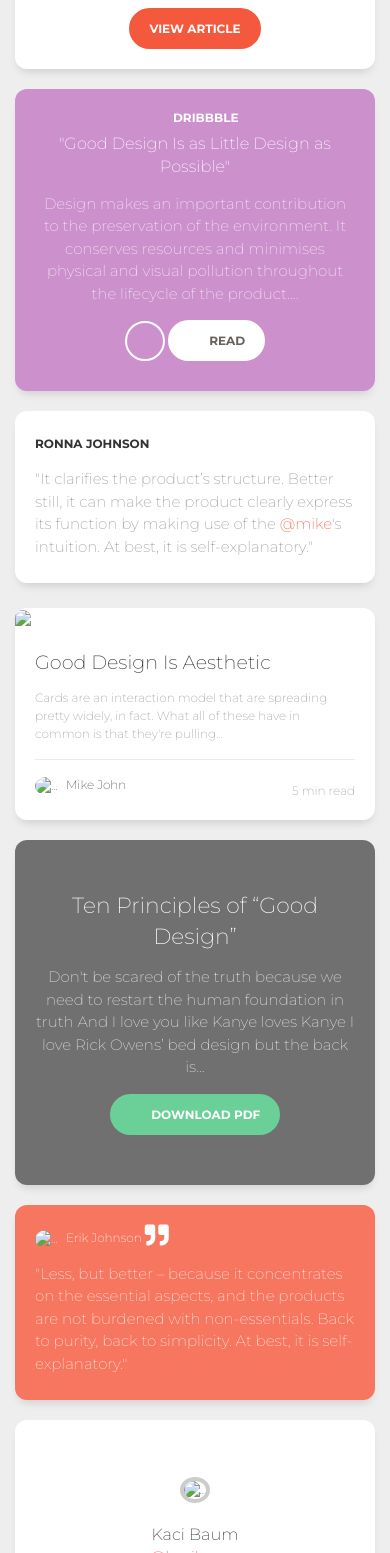
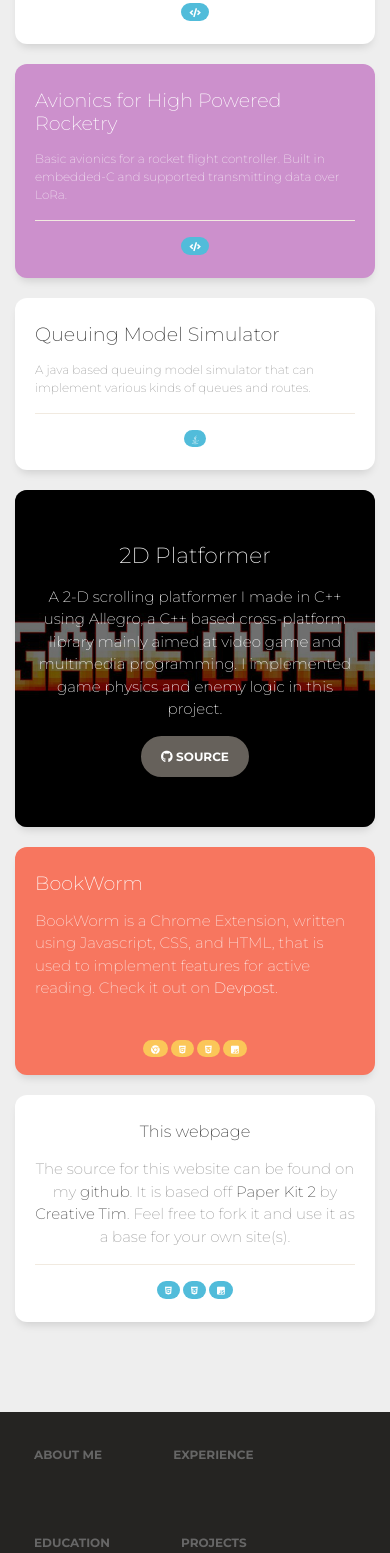
Before and after one commit to rahul-arasikere/portfolio-source, a plain HTML site: page index.html in a window 390 px wide. Shown: the part 5256-6809 px from the top of the page. Drawn offline with Linux system fonts and the light colour scheme.

Commit message:
added some projects

```diff
--- a/index.html
+++ b/index.html
@@ -492,112 +492,71 @@
         <h4 class="title">Stuff I have worked on over the past.</h4>
         <div class="row">
           <div class="col-md-4 col-sm-6">
-            <div class="card card-blog">
-              <div class="card-image">
-                <a href="#pablo">
-                  <img
-                    class="img"
-                    src="./assets/img/sections/neill-kumar.jpg"
-                  />
-                </a>
-              </div>
+            <div class="card">
               <div class="card-body text-center">
                 <h4 class="card-title">
-                  We will create a great experience
+                  Virtual Memory Allocator
                 </h4>
                 <div class="card-description">
-                  Cards are an interaction model that are spreading pretty
-                  widely, in fact. What all of these have in common is that
-                  they're pulling...
+                  A virtual memory allocator implemented in C. It is based on an
+                  implicit free list data structure with memory coalescing.
                 </div>
+                <hr />
                 <div class="card-footer">
-                  <a href="#pablo" class="btn btn-danger btn-round"
-                    >View Article</a
-                  >
+                  <span
+                    class="badge badge-pill badge-info"
+                    data-toggle="tooltip"
+                    data-placement="bottom"
+                    title=""
+                    data-original-title="Built in C"
+                    ><i class="fas fa-code" aria-hidden="true"></i
+                  ></span>
                 </div>
               </div>
             </div>
-            <div class="card" data-color="purple" data-background="color">
-              <div class="card-body text-center">
-                <h6 class="card-category">
-                  <i class="fa fa-dribbble" aria-hidden="true"></i> Dribbble
-                </h6>
-                <h5 class="card-title">
-                  <a href="#pablo"
-                    >"Good Design Is as Little Design as Possible"</a
-                  >
-                </h5>
-                <p class="card-description">
-                  Design makes an important contribution to the preservation of
-                  the environment. It conserves resources and minimises physical
-                  and visual pollution throughout the lifecycle of the
-                  product....
-                </p>
+            <div class="card" data-background="color" data-color="purple">
+              <div class="card-body">
+                <h4 class="card-title">
+                  Avionics for High Powered Rocketry
+                </h4>
+                <div class="card-description">
+                  Basic avionics for a rocket flight controller. Built in
+                  embedded-C and supported transmitting data over LoRa.
+                </div>
+                <hr />
                 <div class="card-footer text-center">
-                  <a
-                    href="#pablo"
-                    rel="tooltip"
-                    title="Bookmark"
-                    class="btn btn-outline-neutral btn-round btn-just-icon"
-                    ><i class="fa fa-bookmark-o"></i
-                  ></a>
-                  <a href="#pablo" class="btn btn-neutral btn-round"
-                    ><i class="fa fa-newspaper-o"></i> Read</a
-                  >
+                  <span
+                    class="badge badge-pill badge-info"
+                    data-toggle="tooltip"
+                    data-placement="bottom"
+                    title=""
+                    data-original-title="Built in C"
+                    ><i class="fas fa-code" aria-hidden="true"></i
+                  ></span>
                 </div>
-              </div>
-            </div>
-            <div class="card">
-              <div class="card-body">
-                <h6 class="author pull-left">Ronna Johnson</h6>
-                <span class="category-social text-info pull-right">
-                  <i class="fa fa-twitter"></i>
-                </span>
-                <div class="clearfix"></div>
-                <p class="card-description">
-                  "It clarifies the product’s structure. Better still, it can
-                  make the product clearly express its function by making use of
-                  the
-                  <a href="#twitter" class="text-danger">@mike</a>'s intuition.
-                  At best, it is self-explanatory."
-                </p>
               </div>
             </div>
           </div>
           <div class="col-md-4 col-sm-6">
-            <div class="card card-blog">
-              <div class="card-image">
-                <a href="#pablo">
-                  <img
-                    class="img"
-                    src="./assets/img/sections/anders-jilden.jpg"
-                  />
-                </a>
-              </div>
+            <div class="card">
               <div class="card-body">
                 <h4 class="card-title">
-                  Good Design Is Aesthetic
+                  Queuing Model Simulator
                 </h4>
                 <div class="card-description">
-                  Cards are an interaction model that are spreading pretty
-                  widely, in fact. What all of these have in common is that
-                  they're pulling...
+                  A java based queuing model simulator that can implement
+                  various kinds of queues and routes.
                 </div>
                 <hr />
-                <div class="card-footer">
-                  <div class="author">
-                    <a href="#pablo">
-                      <img
-                        src="./assets/img/faces/ayo-ogunseinde-2.jpg"
-                        alt="..."
-                        class="avatar img-raised"
-                      />
-                      <span>Mike John</span>
-                    </a>
-                  </div>
-                  <div class="stats">
-                    <i class="fa fa-clock-o" aria-hidden="true"></i> 5 min read
-                  </div>
+                <div class="card-footer text-center">
+                  <span
+                    class="badge badge-pill badge-info"
+                    data-toggle="tooltip"
+                    data-placement="bottom"
+                    title=""
+                    data-original-title="Built in Java"
+                    ><i class="fab fa-java" aria-hidden="true"></i
+                  ></span>
                 </div>
               </div>
             </div>
@@ -605,22 +564,24 @@
               class="card"
               data-background="image"
               style="
-                background-image: url('./assets/img/sections/rawpixel-com.jpg');
+                background-image: url('./assets/img/project_game_background.jpg');
               "
             >
               <div class="card-body">
-                <a href="#pablo">
-                  <h3 class="card-title">Ten Principles of “Good Design”</h3>
-                </a>
-                <p class="card-description">
-                  Don't be scared of the truth because we need to restart the
-                  human foundation in truth And I love you like Kanye loves
-                  Kanye I love Rick Owens’ bed design but the back is...
+                <h3 class="card-title">2D Platformer</h3>
+                <p class="card-description text-info">
+                  A 2-D scrolling platformer I made in C++ using
+                  <a href="https://liballeg.org/">Allegro</a>, a C++ based
+                  cross-platform library mainly aimed at video game and
+                  multimedia programming. I implemented game physics and enemy
+                  logic in this project.
                 </p>
                 <div class="card-footer">
-                  <a href="#pablo" class="btn btn-success btn-round">
-                    <i class="fa fa-file-pdf-o" aria-hidden="true"></i> Download
-                    PDF
+                  <a
+                    href="https://github.com/rahul-arasikere/project_game"
+                    class="btn btn-default btn-round"
+                  >
+                    <i class="fab fa-github" aria-hidden="true"></i> Source
                   </a>
                 </div>
               </div>
@@ -629,83 +590,102 @@
           <div class="col-md-4 col-sm-6">
             <div class="card" data-background="color" data-color="orange">
               <div class="card-body">
-                <div class="author">
-                  <a href="#pablo">
-                    <img
-                      src="./assets/img/faces/erik-lucatero-2.jpg"
-                      alt="..."
-                      class="avatar img-raised"
-                    />
-                    <span>Erik Johnson</span>
-                  </a>
-                </div>
-                <span class="category-social pull-right">
-                  <i class="fa fa-quote-right"></i>
-                </span>
-                <div class="clearfix"></div>
+                <h4 class="card-title">
+                  BookWorm
+                </h4>
                 <p class="card-description">
-                  "Less, but better – because it concentrates on the essential
-                  aspects, and the products are not burdened with
-                  non-essentials. Back to purity, back to simplicity. At best,
-                  it is self-explanatory."
+                  BookWorm is a Chrome Extension, written using Javascript, CSS,
+                  and HTML, that is used to implement features for active
+                  reading. Check it out on
+                  <a href="https://devpost.com/software/bookworm-t0586n"
+                    >Devpost</a
+                  >.
                 </p>
+              </div>
+              <div class="card-footer text-center">
+                <span
+                  class="badge badge-pill badge-warning"
+                  data-toggle="tooltip"
+                  data-placement="bottom"
+                  title=""
+                  data-original-title="Made for chrome"
+                  ><i class="fab fa-chrome" aria-hidden="true"></i
+                ></span>
+                <span
+                  class="badge badge-pill badge-warning"
+                  data-toggle="tooltip"
+                  data-placement="bottom"
+                  title=""
+                  data-original-title="Built in HTML5"
+                  ><i class="fab fa-html5" aria-hidden="true"></i
+                ></span>
+                <span
+                  class="badge badge-pill badge-warning"
+                  data-toggle="tooltip"
+                  data-placement="bottom"
+                  title=""
+                  data-original-title="Looks better with CSS3"
+                  ><i class="fab fa-css3-alt" aria-hidden="true"></i
+                ></span>
+                <span
+                  class="badge badge-pill badge-warning"
+                  data-toggle="tooltip"
+                  data-placement="bottom"
+                  title=""
+                  data-original-title="Magic added with JavaScript"
+                  ><i class="fab fa-js-square" aria-hidden="true"></i
+                ></span>
               </div>
             </div>
             <div class="card">
               <div class="card-body text-center">
-                <span class="category-social text-info pull-right">
-                  <i class="fa fa-twitter"></i>
-                </span>
-                <div class="clearfix"></div>
-                <div class="author">
-                  <a href="#pablo">
-                    <img
-                      src="./assets/img/faces/kaci-baum-2.jpg"
-                      alt="..."
-                      class="avatar-big img-raised border-gray"
-                    />
-                  </a>
-                  <h5 class="card-title">Kaci Baum</h5>
-                  <p class="category">
-                    <a href="#twitter" class="text-danger">@kacibaum</a>
-                  </p>
-                </div>
+                <h5 class="card-title">
+                  This webpage
+                </h5>
                 <p class="card-description">
-                  "Less, but better – because it concentrates on the essential
-                  aspects, and the products are not burdened with
-                  non-essentials."
+                  The source for this website can be found on my
+                  <a
+                    href="https://github.com/rahul-arasikere/rahul-arasikere.github.io"
+                    >github</a
+                  >. It is based off
+                  <a
+                    href="https://www.creative-tim.com/product/paper-kit-2"
+                    target="_blank"
+                    class="text-bold"
+                    >Paper Kit 2</a
+                  >
+                  by
+                  <a href="https://www.creative-tim.com/" target="_blank"
+                    >Creative Tim</a
+                  >. Feel free to fork it and use it as a base for your own
+                  site(s).
                 </p>
-              </div>
-            </div>
-            <div class="card">
-              <div class="card-image">
-                <a href="#pablo">
-                  <img
-                    class="img"
-                    src="./assets/img/sections/david-marcu.jpg"
-                  />
-                </a>
-              </div>
-              <div class="card-body">
-                <label class="badge badge-pill badge-warning">Travel</label>
-                <h5 class="card-title">
-                  Currently at the San Francisco Museum of Modern Art
-                </h5>
                 <hr />
-                <div class="card-footer">
-                  <div class="author">
-                    <a href="#pablo">
-                      <img
-                        src="./assets/img/rihanna.jpg"
-                        alt="..."
-                        class="avatar img-raised"
-                      />
-                      <span>Lord Alex</span>
-                    </a>
-                  </div>
-                  <div class="stats">
-                    <i class="fa fa-heart" aria-hidden="true"></i> 5.3k
-                  </div>
+                <div class="card-footer text-center">
+                  <span
+                    class="badge badge-pill badge-info"
+                    data-toggle="tooltip"
+                    data-placement="bottom"
+                    title=""
+                    data-original-title="Built in HTML5"
+                    ><i class="fab fa-html5" aria-hidden="true"></i
+                  ></span>
+                  <span
+                    class="badge badge-pill badge-info"
+                    data-toggle="tooltip"
+                    data-placement="bottom"
+                    title=""
+                    data-original-title="Looks better with CSS3"
+                    ><i class="fab fa-css3-alt" aria-hidden="true"></i
+                  ></span>
+                  <span
+                    class="badge badge-pill badge-info"
+                    data-toggle="tooltip"
+                    data-placement="bottom"
+                    title=""
+                    data-original-title="Magic added with JavaScript"
+                    ><i class="fab fa-js-square" aria-hidden="true"></i
+                  ></span>
                 </div>
               </div>
             </div>
```
Also changed, not shown: assets/img/project_game_background.jpg (added).
